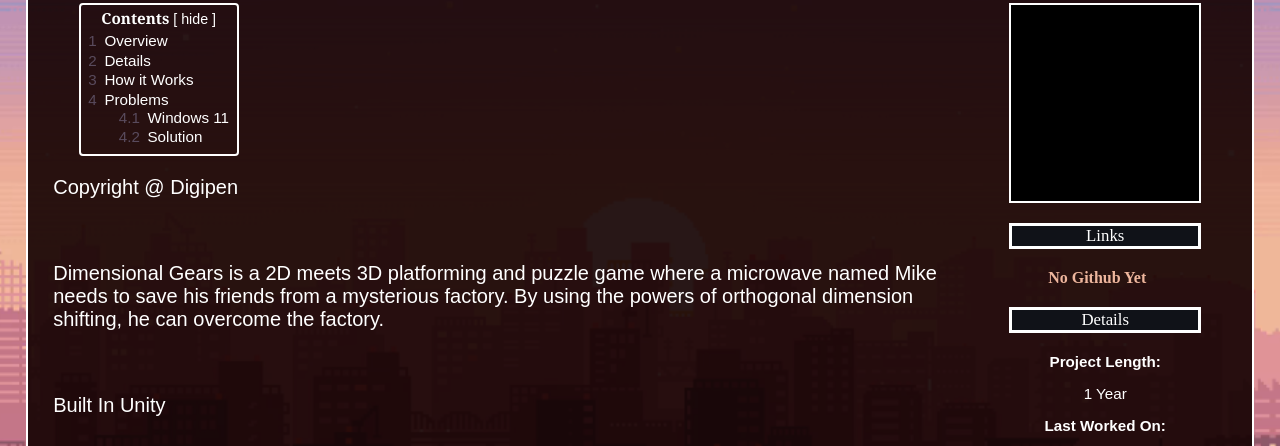
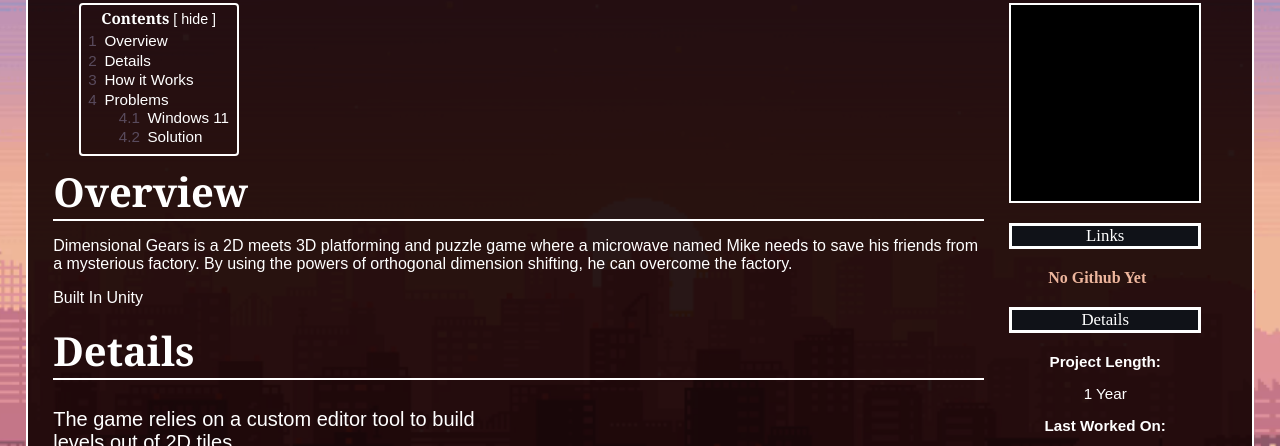
Before and after one commit to DamianRouse/DamianRouse.github.io, a plain HTML site: page project_dimensional_gears.html in a window 1280 px wide. Shown: the part 836-1282 px from the top of the page. Drawn offline with Linux system fonts and the light colour scheme.

Commit message:
Update project_dimensional_gears.html

```diff
--- a/project_dimensional_gears.html
+++ b/project_dimensional_gears.html
@@ -126,18 +126,14 @@
         </ul>
       </div>
 
+      <h2 class="projectSubHeader" id="Overview"><b>Overview</b></h2>
 
-    <div class="sectionSub">
-      <p>Copyright @ Digipen</p>
-      <br>
-      <p>
-           Dimensional Gears is a 2D meets 3D platforming and puzzle game where a microwave named Mike needs to save his friends from a mysterious factory. By using the powers of orthogonal dimension shifting, he can overcome the factory.
-      </p>
-      <br>
-      <p>
-          Built In Unity
-      </p>
-    </div>
+      <p> Dimensional Gears is a 2D meets 3D platforming and puzzle game where a microwave named Mike needs to save his friends from a mysterious factory. By using the powers of orthogonal dimension shifting, he can overcome the factory.  </p>
+      <p> Built In Unity</p>
+
+      <h2 class="projectSubHeader" id="Details"><b>Details</b></h2>
+
+
       <div class="columnHolder">
         <div class="doubleColumnS">
           <p>The game relies on a custom editor tool to build levels out of 2D tiles.</p>
@@ -160,15 +156,11 @@
       <div class="sectionSub">
         <p>My Contributions</p>
         <br>
-      <p>
-        On the team, I served as a gameplay programmer and shader programmer.
-      </p>
+        <p> On the team, I served as a gameplay programmer and shader programmer.</p>
       </div>
       <div class="columnHolder">
         <div class="tripleColumnS">
-        <p>
-          The main gameplay feature I managed was the throwable box. I used a manager to check what boxes could be picked up on the player’s plane of existence.
-        </p>
+          <p>The main gameplay feature I managed was the throwable box. I used a manager to check what boxes could be picked up on the player’s plane of existence.</p>
         </div>
         <div class="tripleColumnS">
           <img class="imageDefault" src="/Dimensional_Gears/grab4.png" alt="Icon">
@@ -182,9 +174,7 @@
           <img class="imageDefault" src="/Dimensional_Gears/Shiiiift.gif" alt="Icon">
         </div>
         <div class="doubleColumnS">
-        <p>
-          The other gameplay feature I implemented was orbit camera, allowing the player to temporarily see the world as it is in a perspective view.
-        </p>
+          <p>The other gameplay feature I implemented was orbit camera, allowing the player to temporarily see the world as it is in a perspective view.</p>
         </div>
       </div>
       <div class="sectionSub">
```
Lines whose indentation alone changed are shown as unchanged.
